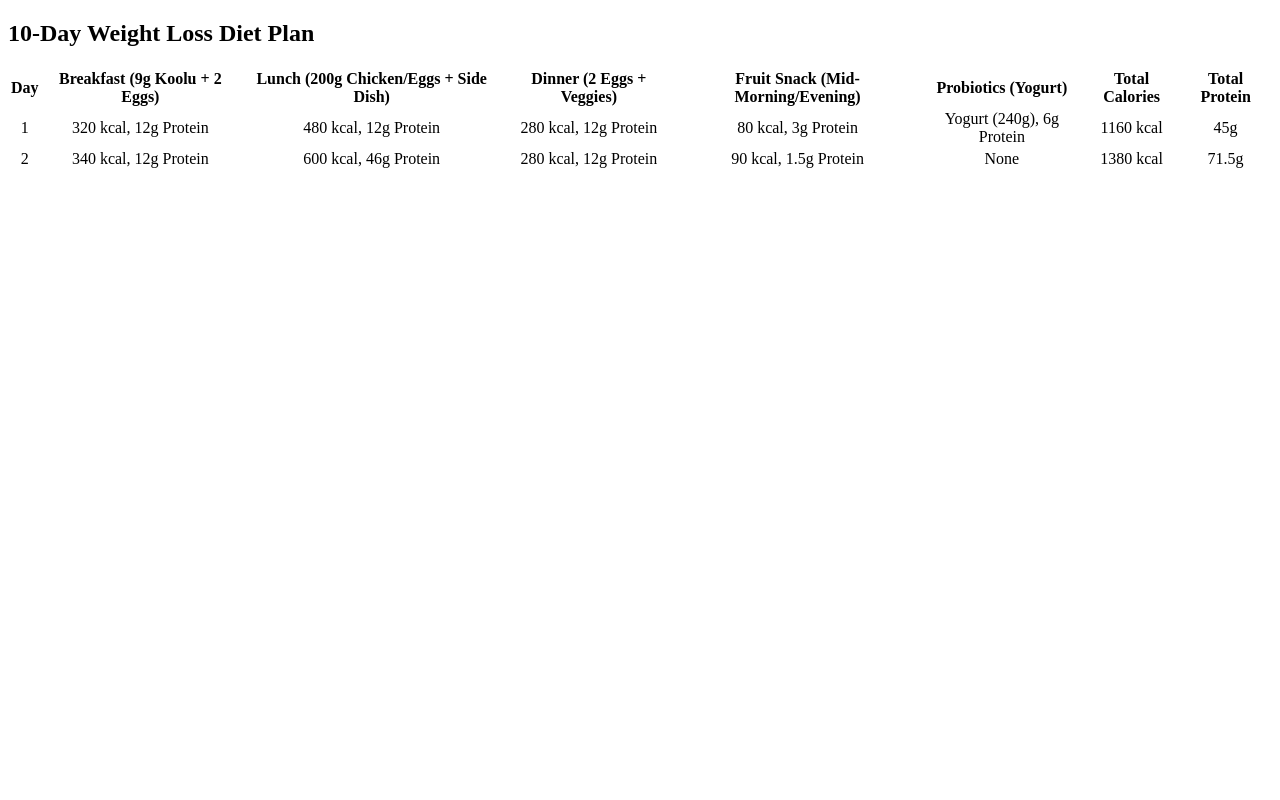
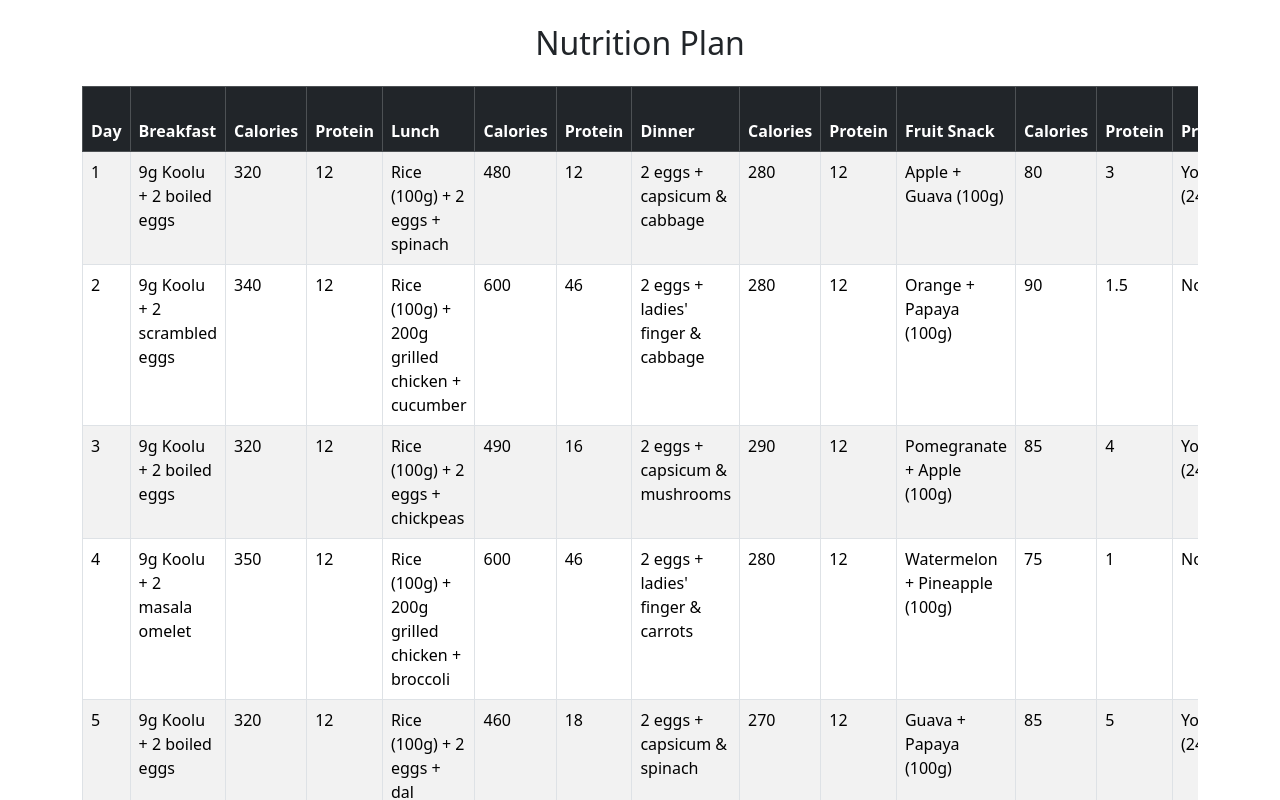
Before and after one commit to praveen18111999/demo, an Angular app: page / in a window 1280 px wide. Shown: the top 800 px of the page. Built offline with nearby package versions, Linux system fonts and the light colour scheme.

Commit message:
data added

```diff
--- a/angular.json
+++ b/angular.json
@@ -24,9 +24,10 @@
               "src/favicon.ico",
               "src/assets"
             ],
-            "styles": [
-              "src/styles.css"
-            ],
+           "styles": [
+  "node_modules/bootstrap/dist/css/bootstrap.min.css",
+  "src/styles.css"
+],
             "scripts": []
           },
           "configurations": {
--- a/src/app/app.component.css
+++ b/src/app/app.component.css
@@ -1,9 +1,16 @@
-table {
-    margin-top: 20px;
-    margin-bottom: 20px;
+.table-hover tbody tr:hover {
+    background-color: #f5f5f5;
   }
 
-  th, td {
-    text-align: center;
-    vertical-align: middle;
+  .table-striped tbody tr:nth-of-type(odd) {
+    background-color: rgba(0, 0, 0, 0.05);
   }
+
+  .table-dark {
+    background-color: #343a40;
+    color: #fff;
+  }
+
+  .table-responsive {
+    overflow-x: auto;
+  }
--- a/src/app/app.component.html
+++ b/src/app/app.component.html
@@ -1,29 +1,51 @@
-<div class="container my-5">
-  <h2 class="text-center mb-4">10-Day Weight Loss Diet Plan</h2>
-  <table class="table table-bordered table-striped">
+<div class="container mt-4">
+    <h2 class="text-center mb-4">Nutrition Plan</h2>
+    <div class="table-responsive">
+      <table class="table table-bordered table-striped table-hover">
         <thead class="table-dark">
           <tr>
             <th>Day</th>
-        <th>Breakfast (9g Koolu + 2 Eggs)</th>
-        <th>Lunch (200g Chicken/Eggs + Side Dish)</th>
-        <th>Dinner (2 Eggs + Veggies)</th>
-        <th>Fruit Snack (Mid-Morning/Evening)</th>
-        <th>Probiotics (Yogurt)</th>
+            <th>Breakfast</th>
+            <th>Calories</th>
+            <th>Protein</th>
+            <th>Lunch</th>
+            <th>Calories</th>
+            <th>Protein</th>
+            <th>Dinner</th>
+            <th>Calories</th>
+            <th>Protein</th>
+            <th>Fruit Snack</th>
+            <th>Calories</th>
+            <th>Protein</th>
+            <th>Probiotics</th>
+            <th>Calories</th>
+            <th>Protein</th>
             <th>Total Calories</th>
             <th>Total Protein</th>
           </tr>
         </thead>
         <tbody>
-      <tr *ngFor="let day of dietPlan">
-        <td>{{ day.day }}</td>
-        <td>{{ day.breakfast }}</td>
-        <td>{{ day.lunch }}</td>
-        <td>{{ day.dinner }}</td>
-        <td>{{ day.fruitSnack }}</td>
-        <td>{{ day.probiotics }}</td>
-        <td>{{ day.totalCalories }}</td>
-        <td>{{ day.totalProtein }}</td>
+          <tr *ngFor="let day of nutritionData">
+            <td>{{ day.Day }}</td>
+            <td>{{ day.Breakfast }}</td>
+            <td>{{ day.BreakfastCalories }}</td>
+            <td>{{ day.BreakfastProtein }}</td>
+            <td>{{ day.Lunch }}</td>
+            <td>{{ day.LunchCalories }}</td>
+            <td>{{ day.LunchProtein }}</td>
+            <td>{{ day.Dinner }}</td>
+            <td>{{ day.DinnerCalories }}</td>
+            <td>{{ day.DinnerProtein }}</td>
+            <td>{{ day.FruitSnack }}</td>
+            <td>{{ day.FruitSnackCalories }}</td>
+            <td>{{ day.FruitSnackProtein }}</td>
+            <td>{{ day.Probiotics }}</td>
+            <td>{{ day.ProbioticsCalories }}</td>
+            <td>{{ day.ProbioticsProtein }}</td>
+            <td>{{ day.TotalCalories }}</td>
+            <td>{{ day.TotalProtein }}</td>
           </tr>
         </tbody>
       </table>
     </div>
+  </div>
--- a/src/app/app.component.ts
+++ b/src/app/app.component.ts
@@ -8,33 +8,206 @@ import { Component } from '@angular/core';
 export class AppComponent {
   title = 'demo';
 
-
-  dietPlan = [
+  nutritionData = [
     {
-      day: 1,
-      breakfast: '320 kcal, 12g Protein',
-      lunch: '480 kcal, 12g Protein',
-      dinner: '280 kcal, 12g Protein',
-      fruitSnack: '80 kcal, 3g Protein',
-      probiotics: 'Yogurt (240g), 6g Protein',
-      totalCalories: '1160 kcal',
-      totalProtein: '45g'
+      Day: 1,
+      Breakfast: '9g Koolu + 2 boiled eggs',
+      BreakfastCalories: 320,
+      BreakfastProtein: 12,
+      Lunch: 'Rice (100g) + 2 eggs + spinach',
+      LunchCalories: 480,
+      LunchProtein: 12,
+      Dinner: '2 eggs + capsicum & cabbage',
+      DinnerCalories: 280,
+      DinnerProtein: 12,
+      FruitSnack: 'Apple + Guava (100g)',
+      FruitSnackCalories: 80,
+      FruitSnackProtein: 3,
+      Probiotics: 'Yogurt (240g)',
+      ProbioticsCalories: 100,
+      ProbioticsProtein: 6,
+      TotalCalories: 1160,
+      TotalProtein: 45
     },
     {
-      day: 2,
-      breakfast: '340 kcal, 12g Protein',
-      lunch: '600 kcal, 46g Protein',
-      dinner: '280 kcal, 12g Protein',
-      fruitSnack: '90 kcal, 1.5g Protein',
-      probiotics: 'None',
-      totalCalories: '1380 kcal',
-      totalProtein: '71.5g'
+      Day: 2,
+      Breakfast: '9g Koolu + 2 scrambled eggs',
+      BreakfastCalories: 340,
+      BreakfastProtein: 12,
+      Lunch: 'Rice (100g) + 200g grilled chicken + cucumber',
+      LunchCalories: 600,
+      LunchProtein: 46,
+      Dinner: '2 eggs + ladies\' finger & cabbage',
+      DinnerCalories: 280,
+      DinnerProtein: 12,
+      FruitSnack: 'Orange + Papaya (100g)',
+      FruitSnackCalories: 90,
+      FruitSnackProtein: 1.5,
+      Probiotics: 'None',
+      ProbioticsCalories: 0,
+      ProbioticsProtein: 0,
+      TotalCalories: 1380,
+      TotalProtein: 71.5
     },
-    // Add all the other days' data here in similar format
+    {
+      Day: 3,
+      Breakfast: '9g Koolu + 2 boiled eggs',
+      BreakfastCalories: 320,
+      BreakfastProtein: 12,
+      Lunch: 'Rice (100g) + 2 eggs + chickpeas',
+      LunchCalories: 490,
+      LunchProtein: 16,
+      Dinner: '2 eggs + capsicum & mushrooms',
+      DinnerCalories: 290,
+      DinnerProtein: 12,
+      FruitSnack: 'Pomegranate + Apple (100g)',
+      FruitSnackCalories: 85,
+      FruitSnackProtein: 4,
+      Probiotics: 'Yogurt (240g)',
+      ProbioticsCalories: 100,
+      ProbioticsProtein: 6,
+      TotalCalories: 1185,
+      TotalProtein: 50
+    },
+    {
+      Day: 4,
+      Breakfast: '9g Koolu + 2 masala omelet',
+      BreakfastCalories: 350,
+      BreakfastProtein: 12,
+      Lunch: 'Rice (100g) + 200g grilled chicken + broccoli',
+      LunchCalories: 600,
+      LunchProtein: 46,
+      Dinner: '2 eggs + ladies\' finger & carrots',
+      DinnerCalories: 280,
+      DinnerProtein: 12,
+      FruitSnack: 'Watermelon + Pineapple (100g)',
+      FruitSnackCalories: 75,
+      FruitSnackProtein: 1,
+      Probiotics: 'None',
+      ProbioticsCalories: 0,
+      ProbioticsProtein: 0,
+      TotalCalories: 1375,
+      TotalProtein: 71
+    },
+    {
+      Day: 5,
+      Breakfast: '9g Koolu + 2 boiled eggs',
+      BreakfastCalories: 320,
+      BreakfastProtein: 12,
+      Lunch: 'Rice (100g) + 2 eggs + dal',
+      LunchCalories: 460,
+      LunchProtein: 18,
+      Dinner: '2 eggs + capsicum & spinach',
+      DinnerCalories: 270,
+      DinnerProtein: 12,
+      FruitSnack: 'Guava + Papaya (100g)',
+      FruitSnackCalories: 85,
+      FruitSnackProtein: 5,
+      Probiotics: 'Yogurt (240g)',
+      ProbioticsCalories: 100,
+      ProbioticsProtein: 6,
+      TotalCalories: 1135,
+      TotalProtein: 53
+    },
+    {
+      Day: 6,
+      Breakfast: '9g Koolu + 2 scrambled eggs',
+      BreakfastCalories: 340,
+      BreakfastProtein: 12,
+      Lunch: 'Rice (100g) + 200g grilled chicken + zucchini',
+      LunchCalories: 600,
+      LunchProtein: 46,
+      Dinner: '2 eggs + cabbage & carrots',
+      DinnerCalories: 280,
+      DinnerProtein: 12,
+      FruitSnack: 'Orange + Pomegranate (100g)',
+      FruitSnackCalories: 90,
+      FruitSnackProtein: 4,
+      Probiotics: 'None',
+      ProbioticsCalories: 0,
+      ProbioticsProtein: 0,
+      TotalCalories: 1380,
+      TotalProtein: 74
+    },
+    {
+      Day: 7,
+      Breakfast: '9g Koolu + 2 boiled eggs',
+      BreakfastCalories: 320,
+      BreakfastProtein: 12,
+      Lunch: 'Rice (100g) + 2 eggs + raita',
+      LunchCalories: 460,
+      LunchProtein: 12,
+      Dinner: '2 eggs + capsicum & mushrooms',
+      DinnerCalories: 290,
+      DinnerProtein: 12,
+      FruitSnack: 'Apple + Watermelon (100g)',
+      FruitSnackCalories: 75,
+      FruitSnackProtein: 3,
+      Probiotics: 'Yogurt (240g)',
+      ProbioticsCalories: 100,
+      ProbioticsProtein: 6,
+      TotalCalories: 1145,
+      TotalProtein: 45
+    },
+    {
+      Day: 8,
+      Breakfast: '9g Koolu + 2 omelet (green chili)',
+      BreakfastCalories: 350,
+      BreakfastProtein: 12,
+      Lunch: 'Rice (100g) + 200g grilled chicken + beetroot',
+      LunchCalories: 600,
+      LunchProtein: 46,
+      Dinner: '2 eggs + ladies\' finger & cabbage',
+      DinnerCalories: 280,
+      DinnerProtein: 12,
+      FruitSnack: 'Papaya + Pineapple (100g)',
+      FruitSnackCalories: 80,
+      FruitSnackProtein: 2,
+      Probiotics: 'None',
+      ProbioticsCalories: 0,
+      ProbioticsProtein: 0,
+      TotalCalories: 1380,
+      TotalProtein: 60
+    },
+    {
+      Day: 9,
+      Breakfast: '9g Koolu + 2 boiled eggs',
+      BreakfastCalories: 320,
+      BreakfastProtein: 12,
+      Lunch: 'Rice (100g) + 2 eggs + sprouts',
+      LunchCalories: 490,
+      LunchProtein: 18,
+      Dinner: '2 eggs + capsicum & mushrooms',
+      DinnerCalories: 290,
+      DinnerProtein: 12,
+      FruitSnack: 'Orange + Guava (100g)',
+      FruitSnackCalories: 85,
+      FruitSnackProtein: 5,
+      Probiotics: 'Yogurt (240g)',
+      ProbioticsCalories: 100,
+      ProbioticsProtein: 6,
+      TotalCalories: 1185,
+      TotalProtein: 53
+    },
+    {
+      Day: 10,
+      Breakfast: '9g Koolu + 2 scrambled eggs',
+      BreakfastCalories: 340,
+      BreakfastProtein: 12,
+      Lunch: 'Rice (100g) + 200g grilled chicken + cabbage',
+      LunchCalories: 600,
+      LunchProtein: 46,
+      Dinner: '2 eggs + cabbage & spinach',
+      DinnerCalories: 280,
+      DinnerProtein: 12,
+      FruitSnack: 'Pomegranate + Apple (100g)',
+      FruitSnackCalories: 85,
+      FruitSnackProtein: 4,
+      Probiotics: 'None',
+      ProbioticsCalories: 0,
+      ProbioticsProtein: 0,
+      TotalCalories: 1380,
+      TotalProtein: 62
+    }
   ];
-
-  constructor() { }
-
-  ngOnInit(): void {
-  }
 }
```
Lines whose indentation alone changed are shown as unchanged.
